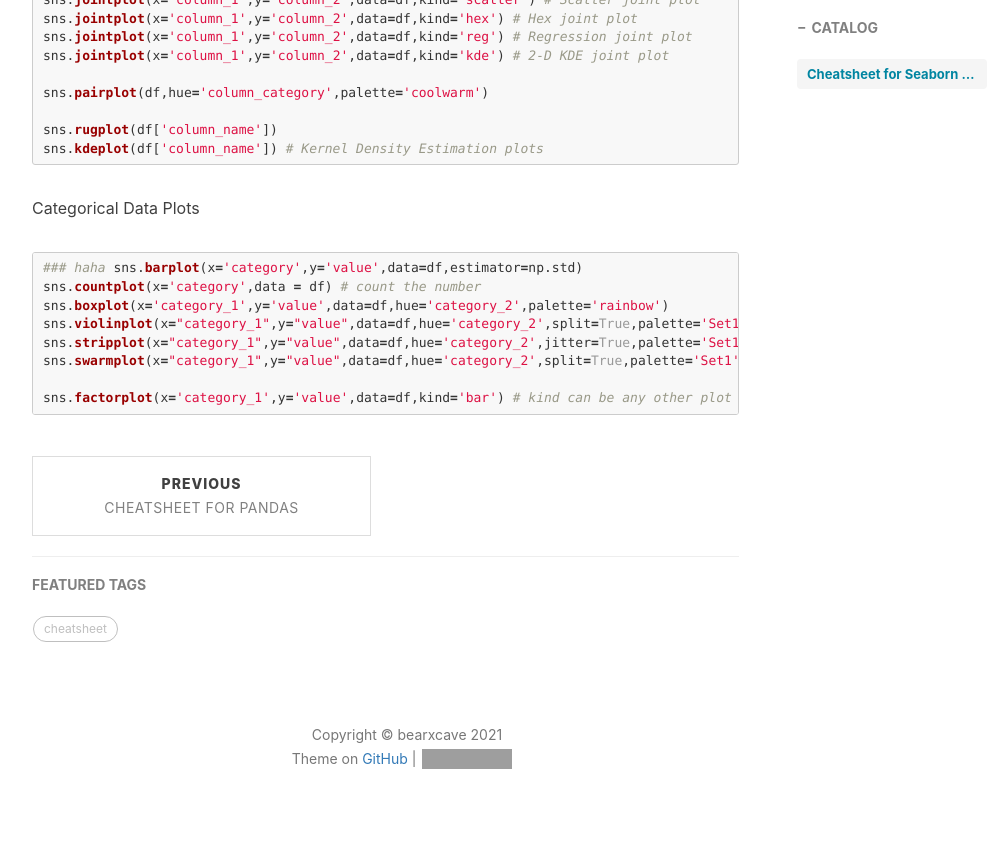
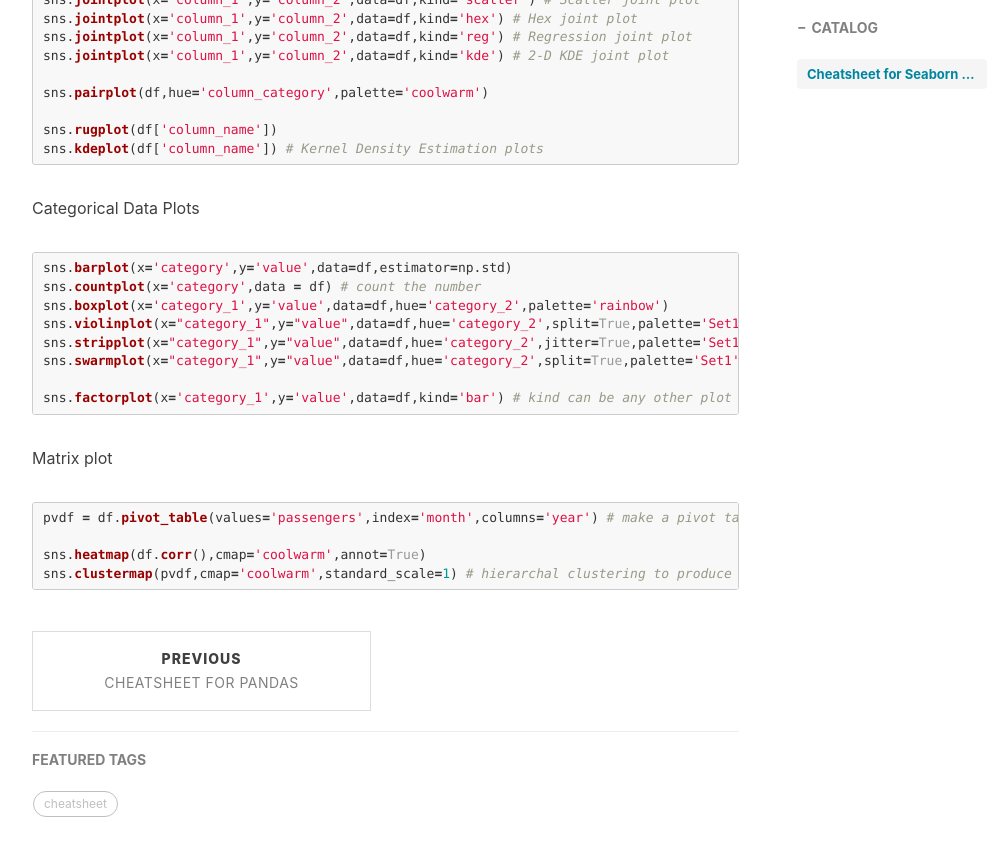
Before and after one commit to Bearxcave/Bearxcave.github.io, a Jekyll site: the page built from _posts/2021-02-22-cheatsheet-seaborn.md, in a window 1280 px wide and 900 px high, scrolled down 933 px. Shown: the top 856 px of the window, without its empty margins (233-1238 px from the left). Built offline with Jekyll 4.4.1, drawn with Linux system fonts in a browser that asks for light colours; nearby versions of some CDN libraries; comment, search, counter and statistics services are not loaded; grey boxes are pictures that could not be loaded.

Commit message:
Update 2021-02-22-cheatsheet-seaborn.md

````diff
--- a/_posts/2021-02-22-cheatsheet-seaborn.md
+++ b/_posts/2021-02-22-cheatsheet-seaborn.md
@@ -45,7 +45,6 @@ sns.kdeplot(df['column_name']) # Kernel Density Estimation plots
 
 Categorical Data Plots
 ```python
-### haha
 sns.barplot(x='category',y='value',data=df,estimator=np.std)
 sns.countplot(x='category',data = df) # count the number
 
@@ -56,3 +55,12 @@ sns.swarmplot(x="category_1",y="value",data=df,hue='category_2',split=True,palet
 
 sns.factorplot(x='category_1',y='value',data=df,kind='bar') # kind can be any other plot type
 ```
+
+Matrix plot
+```python
+pvdf = df.pivot_table(values='passengers',index='month',columns='year') # make a pivot table from a data frame
+
+
+sns.heatmap(df.corr(),cmap='coolwarm',annot=True)
+sns.clustermap(pvdf,cmap='coolwarm',standard_scale=1) # hierarchal clustering to produce a clustered version of the heatmap
+```
````
